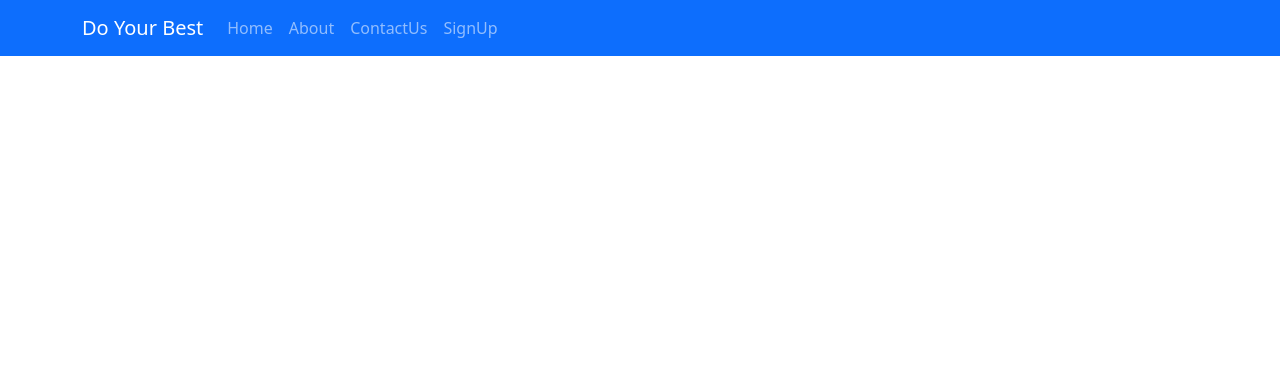
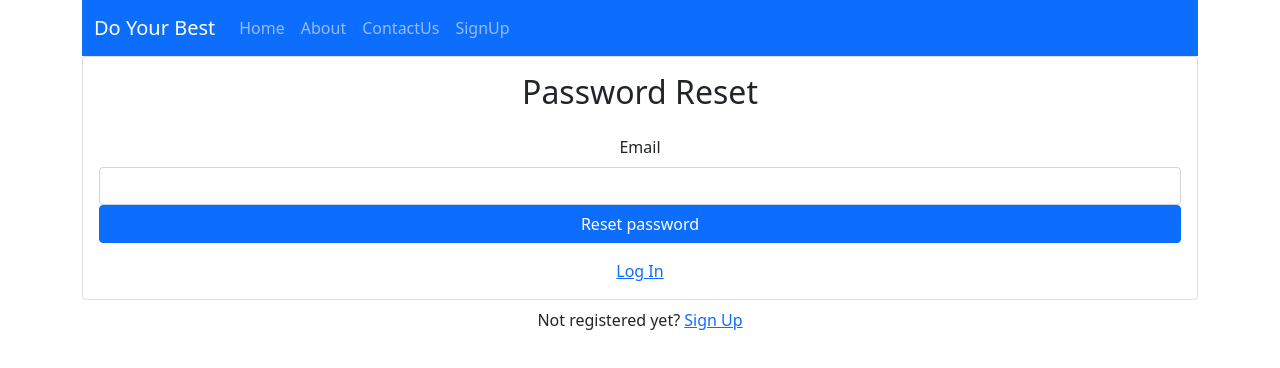
Before and after one commit to gaganmani90/do-your-best-frontend, a React (Create React App) app: page /forget-password in a window 1280 px wide. Shown: the top 368 px of the page. Built offline with nearby package versions, Linux system fonts and the light colour scheme; no server answers.

Commit message:
forget-password

```diff
--- a/src/App.js
+++ b/src/App.js
@@ -3,23 +3,27 @@ import React from 'react';
 import DYBNavigation from './DYBNavigation';
 import { Route, Routes } from 'react-router-dom';
 import Home from './Home';
-import { Badge } from "react-bootstrap";
+import { Badge, Container } from "react-bootstrap";
 import Signup from './components/signup';
 import Login from './components/login';
 import PrivateRoute from './components/privateRoute';
+import ForgetPassword from './components/forgetpassword';
 
 function App() {
   return (
+    <Container>
       <div className="App">
         <DYBNavigation />
         <Routes>
           <Route path='/' element={<PrivateRoute />} >
             <Route path='/' element={<Home />} />
           </Route>
-        <Route exact path="/SignUp" element={<Signup/>} />
-        <Route exact path="/Login" element={<Login/>} />
+          <Route exact path="/SignUp" element={<Signup />} />
+          <Route exact path="/Login" element={<Login />} />
+          <Route exact path="/forget-password" element={<ForgetPassword />} />
         </Routes>
       </div>
+    </Container>
   );
 }
 
--- a/src/components/forgetpassword.js
+++ b/src/components/forgetpassword.js
@@ -3,7 +3,7 @@ import { Form, Card, Button, Alert } from "react-bootstrap";
 import { Link } from "react-router-dom";
 import { useAuth } from "../context/authContext";
 
-function Login() {
+function ForgetPassword() {
   const emailRef = useRef(null);
   const { resetPassword } = useAuth();
   const [error, setError] = useState("");
@@ -53,4 +53,4 @@ function Login() {
   );
 }
 
-export default Login;
+export default ForgetPassword;
```
Lines whose indentation alone changed are shown as unchanged.
